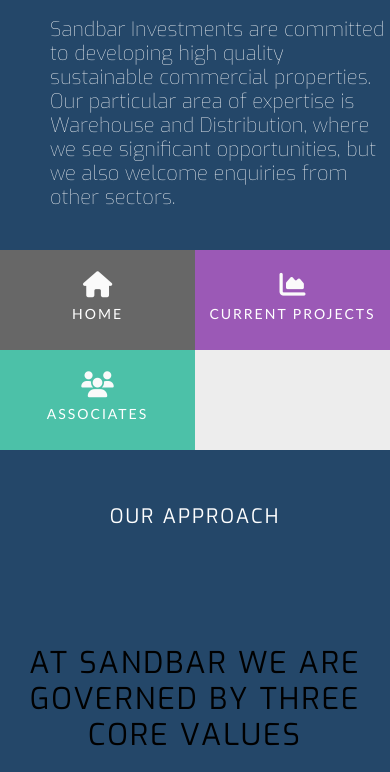
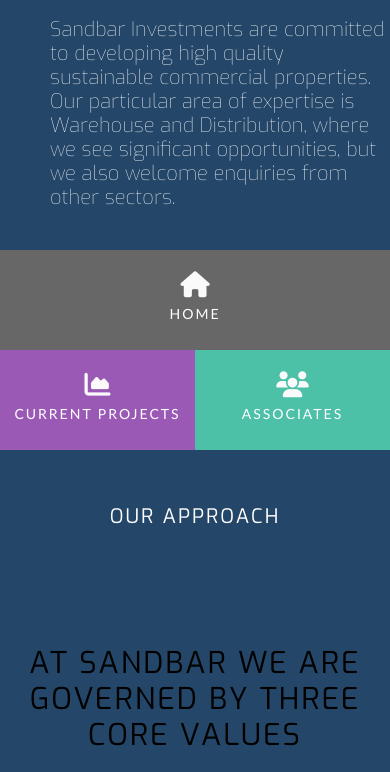
Before and after one commit to sykez12/Sandbar, a plain HTML site: page index.html in a window 390 px wide. Shown: the part 142-914 px from the top of the page. Drawn offline with nearby package versions, Linux system fonts and the light colour scheme.

Commit message:
couple changes

```diff
--- a/assets/css/style.css
+++ b/assets/css/style.css
@@ -126,9 +126,9 @@ header {
 
 .logo {
     background: url("../images/Sandbar.png");
+    background-size: cover;
     background-position: center;
     background-repeat: no-repeat;
-    background-size: cover;
     min-height: 120px;
     transition: all .5s ease-in-out;
     -moz-transition: all .5s ease-in-out;
--- a/index.html
+++ b/index.html
@@ -28,13 +28,13 @@
                 <div class="row no-gutters">
                     <div class="col">
                         <ul id="nav" class="list-inline menucontainer">
-                            <li class="col-6 col-sm-4 ui-menu-color-home list-inline-item menuitem">
+                            <li class="col-12 col-sm-4 col-xs-4 ui-menu-color-home list-inline-item menuitem">
                                 <a href="index.html" class="hvr-sweep-to-bottom"><i class="fa fa-home" aria-hidden="true"></i><span>Home</span></a>
                             </li>
-                            <li class="col-6 col-sm-4 ui-menu-color-current-projects list-inline-item menuitem">
+                            <li class="col-6 col-sm-4 col-xs-4 ui-menu-color-current-projects list-inline-item menuitem">
                                 <a href="currentprojects.html" class="hvr-sweep-to-bottom"><i class="fa fa-area-chart" aria-hidden="true"></i><span>Current Projects</span></a>
                             </li>
-                            <li class="col-6 col-sm-4 ui-menu-color-associates list-inline-item menuitem">
+                            <li class="col-6 col-sm-4 col-xs-4 ui-menu-color-associates list-inline-item menuitem">
                                 <a href="associates.html" class="hvr-sweep-to-bottom"><i class="fa fa-users" aria-hidden="true"></i><span>Associates</span></a>
                             </li>
                         </ul>
```
Also changed, not shown: .c9/metadata/environment/assets/css/style.css, .c9/metadata/environment/associates.html, .c9/metadata/environment/currentprojects.html, .c9/metadata/environment/index.html, .c9/metadata/preview-/index.html, assets/images/Sandbar.png, 1 other file.
